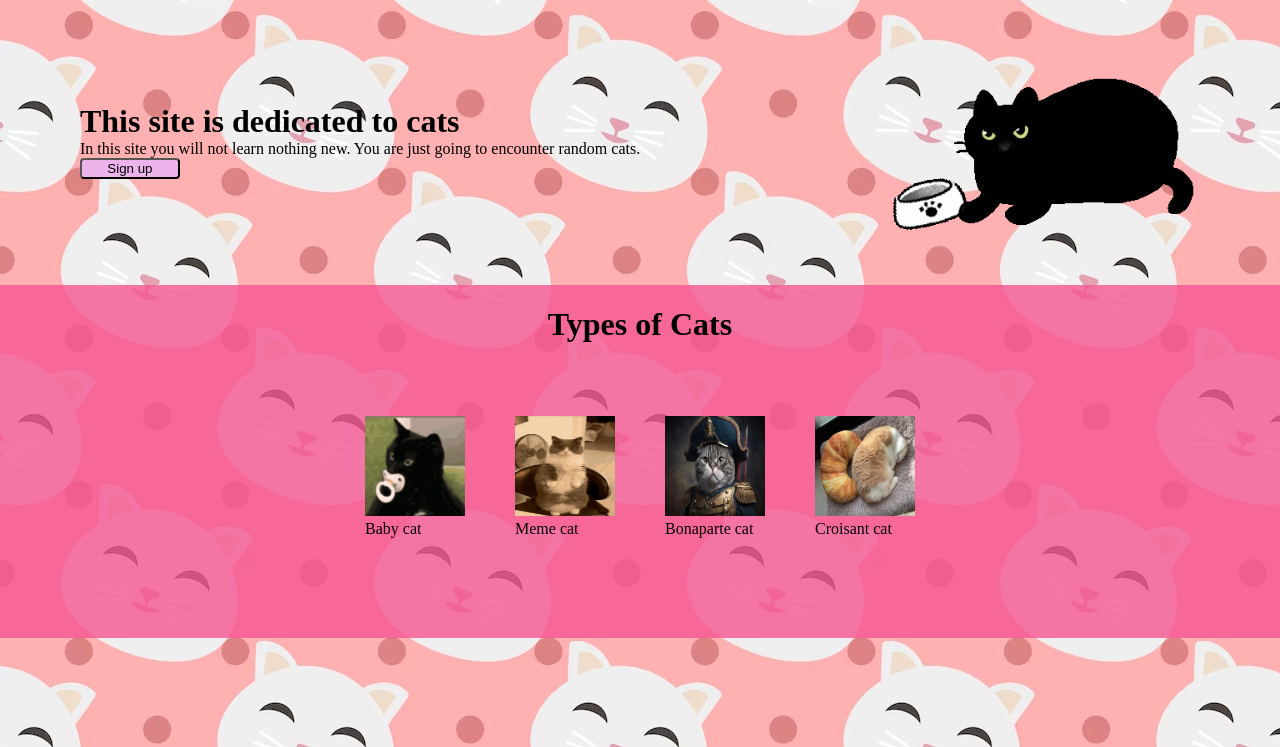
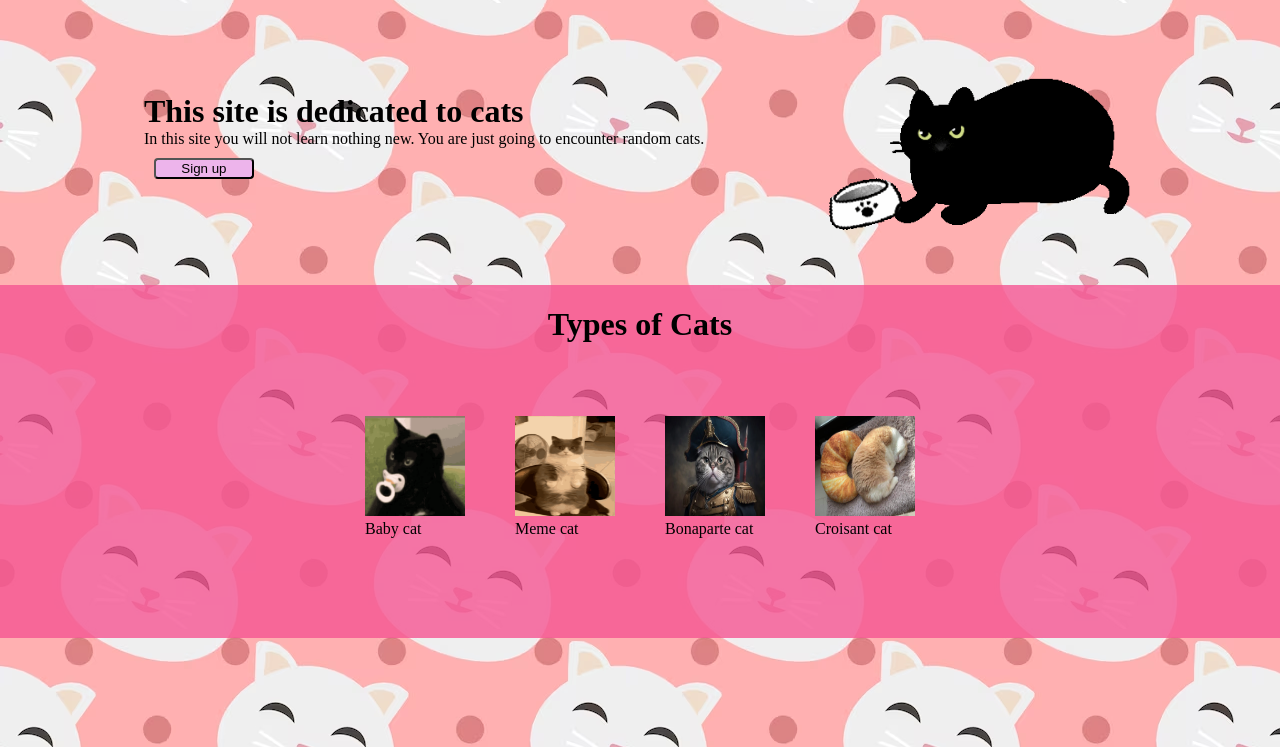
Before and after one commit to artemisia47/Cattos, a plain HTML site: page index.html in a window 1280 px wide. Shown: the part 53-800 px from the top of the page. Drawn offline with Linux system fonts and the light colour scheme.

Commit message:
added justify-content space around and margin 0 10%

```diff
--- a/styles.css
+++ b/styles.css
@@ -32,11 +32,13 @@ button{
     max-width: 100px;
     background-color:#edb4eb;
     border-radius: 4px;
+    margin: 10px;
 }
 .upperall{
 display: flex;
 justify-content: space-around;
 align-items: center;
+margin: 0 10%;
 
 }
 .uppertext{
@@ -48,6 +50,7 @@ align-items: center;
 .welcome{
     margin: 0%;
     padding: 0%;
+    justify-content: space-evenly;
 }
 
 .random{
@@ -115,3 +118,5 @@ align-items: center;
     padding: 10px;
 margin: 20px;
 }
+
+    .
```
